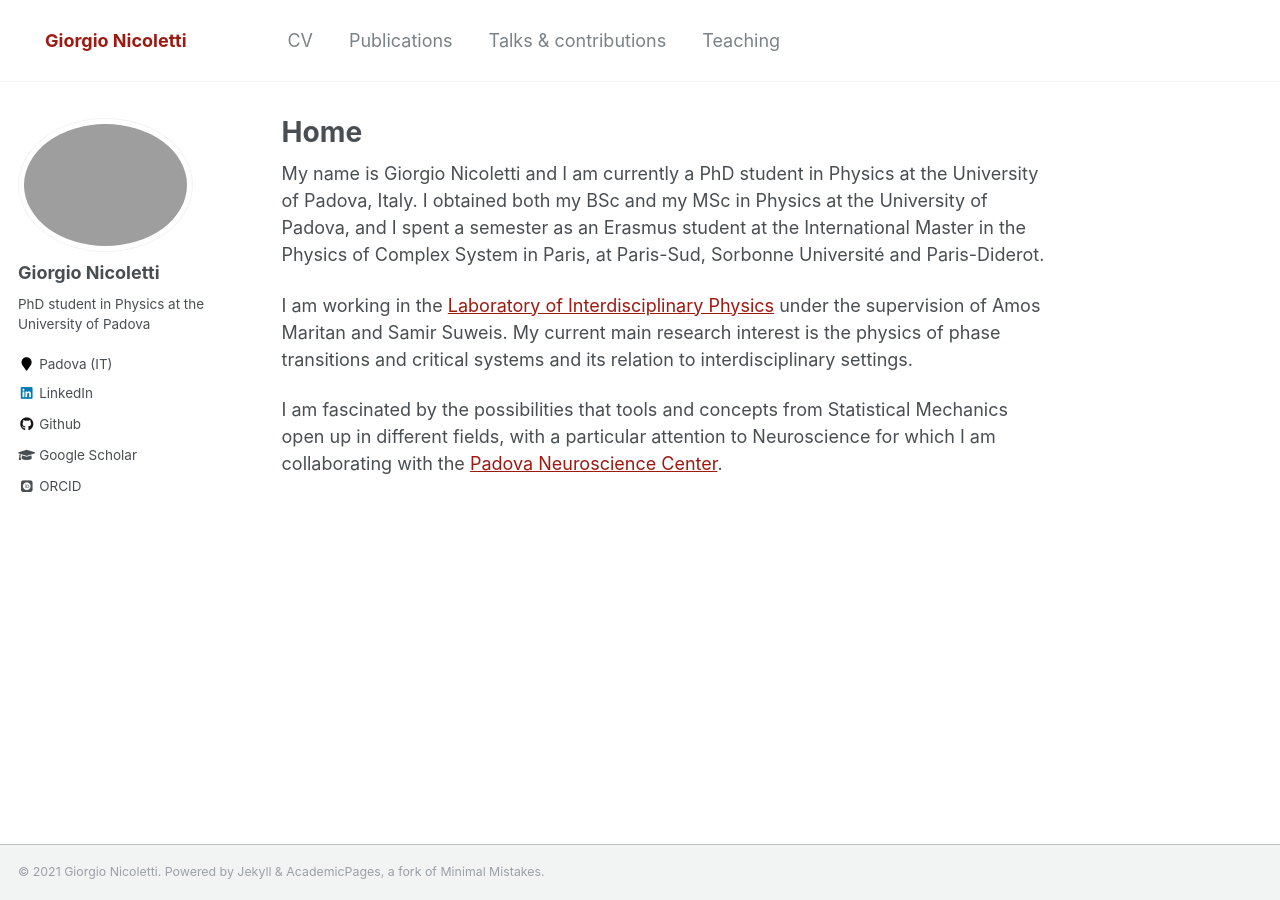
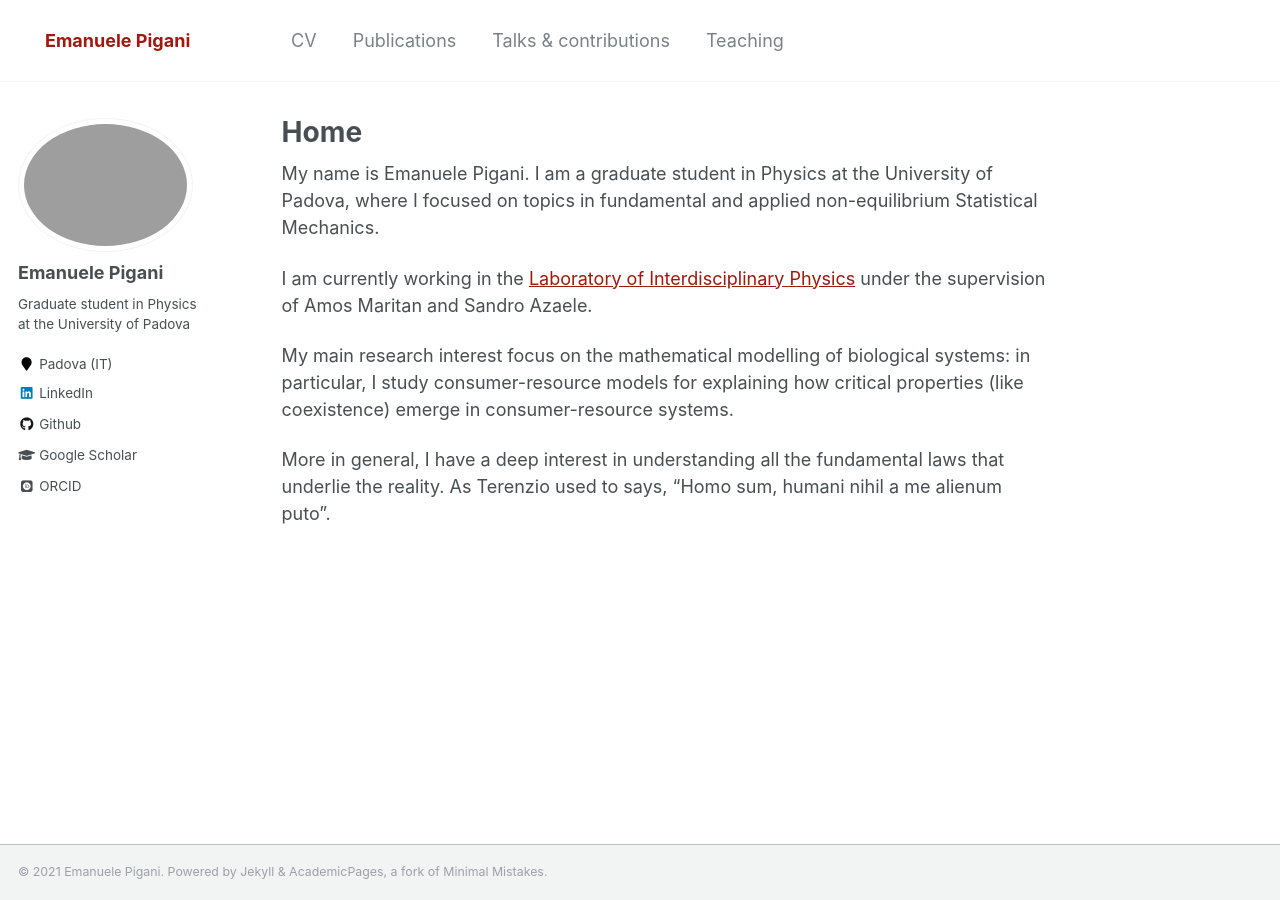
Before and after one commit to epigani/epigani.github.io, a Jekyll site: the page built from _pages/about.md, in a window 1280 px wide. Built offline with Jekyll 4.4.1, drawn with Linux system fonts in a browser that asks for light colours; some web fonts are replaced.

Commit message:
personal info

```diff
--- a/_config.yml
+++ b/_config.yml
@@ -7,13 +7,13 @@
 
 # Site Settings
 locale                   : "en-US"
-title                    : "Giorgio Nicoletti"
+title                    : "Emanuele Pigani"
 title_separator          : " | "
-name                     : &name "Giorgio Nicoletti"
-description              : &description "PhD student in Physics at University of Padova"
-url                      : https://giorgionicoletti.github.io # the base hostname & protocol for your site e.g. "https://mmistakes.github.io"
+name                     : &name "Emanuele Pigani"
+description              : &description "Graduate student in Physics at University of Padova"
+url                      : https://epigani.github.io # the base hostname & protocol for your site e.g. "https://mmistakes.github.io"
 baseurl                  : "" # the subpath of your site, e.g. "/blog"
-repository               : "giorgionicoletti/giorgionicoletti.github.io"
+repository               : "epigani/epigani.github.io"
 teaser                   :  # filename of teaser fallback teaser image placed in /images/, .e.g. "500x300.png"
 breadcrumbs              : false # true, false (default)
 words_per_minute         : 160
@@ -80,13 +80,13 @@ analytics:
 
 # Site Author
 author:
-  name             : "Giorgio Nicoletti"
+  name             : "Emanuele Pigani"
   avatar           : "profile_picture.png"
-  bio              : "PhD student in Physics at the University of Padova"
+  bio              : "Graduate student in Physics at the University of Padova"
   location         : "Padova (IT)"
   employer         :
   pubmed           :
-  googlescholar    : "https://scholar.google.it/citations?hl=it&user=PVA6lnMAAAAJ"
+  googlescholar    : "https://scholar.google.com/citations?hl=en&user=9qk7_0wAAAAJ"
   email            :
   researchgate     :  # example: "https://www.researchgate.net/profile/yourprofile"
   uri              :
@@ -96,14 +96,14 @@ author:
   flickr           :
   facebook         :
   foursquare       :
-  github           : "giorgionicoletti"
+  github           : "epigani"
   google_plus      :
   keybase          :
   instagram        :
   impactstory      : #"https://profiles.impactstory.org/u/xxxx-xxxx-xxxx-xxxx"
   lastfm           :
-  linkedin         : "https://www.linkedin.com/in/giorgio-nicoletti-023556a3/"
-  orcid            : "https://orcid.org/0000-0002-7682-0596"
+  linkedin         : "https://www.linkedin.com/in/emanuele-pigani/"
+  orcid            : "https://orcid.org/0000-0002-0566-0759"
   pinterest        :
   soundcloud       :
   stackoverflow    : # http://stackoverflow.com/users/123456/username
--- a/_data/authors.yml
+++ b/_data/authors.yml
@@ -1,8 +1,8 @@
 # Authors
 
 Name Name:
-  name        : "Giorgio Nicoletti"
-  uri         : "http://giorgionicoletti.github.io"
-  email       : "giorgio.nicoletti.1@phd.unipd.it"
+  name        : "Emanuele Pigani"
+  uri         : "http://epigani.github.io"
+  email       : "emanuele.pigani@unipd.it"
   bio         : ""
   avatar      : "profile_picture.png"
--- a/_pages/about.md
+++ b/_pages/about.md
@@ -8,8 +8,10 @@ redirect_from:
   - /about.html
 ---
 
-My name is Giorgio Nicoletti and I am currently a PhD student in Physics at the University of Padova, Italy. I obtained both my BSc and my MSc in Physics at the University of Padova, and I spent a semester as an Erasmus student at the International Master in the Physics of Complex System in Paris, at Paris-Sud, Sorbonne Université and Paris-Diderot.
+My name is Emanuele Pigani. I am a graduate student in Physics at the University of Padova, where I focused on topics in fundamental and applied non-equilibrium Statistical Mechanics.
 
- I am working in the [Laboratory of Interdisciplinary Physics](https://liphlab.com/){:target="_blank"}<!--_--> under the supervision of Amos Maritan and Samir Suweis. My current main research interest is the physics of phase transitions and critical systems and its relation to interdisciplinary settings.
+I am currently working in the [Laboratory of Interdisciplinary Physics](https://liphlab.com/){:target="_blank"}<!--_--> under the supervision of Amos Maritan and Sandro Azaele.
 
- I am fascinated by the possibilities that tools and concepts from Statistical Mechanics open up in different fields, with a particular attention to Neuroscience for which I am collaborating with the [Padova Neuroscience Center](https://pnc.unipd.it/){:target="_blank"}<!--_-->.
+My main research interest focus on the mathematical modelling of biological systems: in particular, I study consumer-resource models for explaining how critical properties (like coexistence) emerge in consumer-resource systems.
+
+More in general, I have a deep interest in understanding all the fundamental laws that underlie the reality. As Terenzio used to says,  "Homo sum, humani nihil a me alienum puto”.
```
Also changed, not shown: 3 other files.
